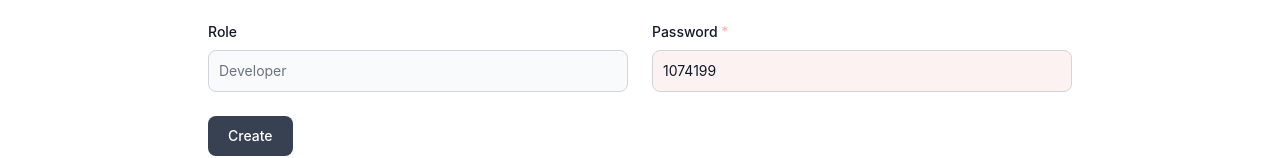
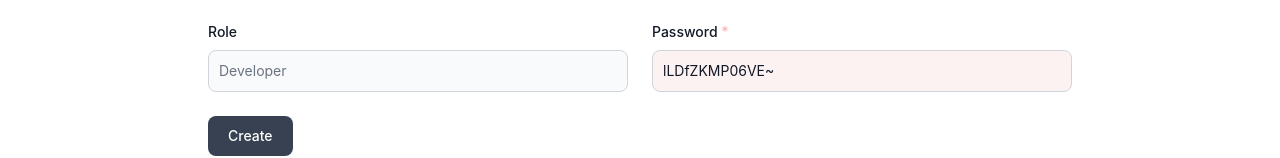
Before and after one commit to hamza-cskn/TeamManagement, a React (Create React App) app in the folder frontend/: page /users/create in a window 1280 px wide. Shown: the part 478-636 px from the top of the page. Built offline with nearby package versions, Linux system fonts and the light colour scheme; sample sign-in values are in the browser's storage; what editorjs-inline-tool would draw is missing.

Commit message:
refactor: rename password generator and improve it to generate complex passwords

```diff
--- a/frontend/src/pages/users/UserCreatePage.js
+++ b/frontend/src/pages/users/UserCreatePage.js
@@ -2,8 +2,12 @@ import {BreadcrumbComponent, FooterComponent, NavbarComponent, Stepper} from "..
 import {useNavigate} from "react-router-dom";
 import {authorizedFetch} from "../../auth/AuthHandler";
 
-const generateTempPassword = () => {
-    return Math.floor(Math.random() * 1e6 + 1e5).toString();
+const generatePassword = () => {
+    const characters = 'ABCDEFGHIJKLMNOPQRSTUVWXYZabcdefghijklmnopqrstuvwxyz0123456789*!~ %';
+    let result = '';
+    for (let i = 0; i < 13; i++)
+        result += characters.charAt(Math.floor(Math.random() * characters.length));
+    return result;
 }
 
 export function UserCreatePage()
@@ -116,7 +120,7 @@ function CreateForm({backupData}) {
                                className="focus:outline-none bg-red-50 border border-gray-300 text-gray-900 text-sm rounded-lg
                                focus:ring-gray-300 focus:border-gray-300 block w-full p-2.5 dark:bg-gray-700 dark:border-gray-600
                                dark:placeholder-gray-400 dark:text-white dark:focus:ring-primary-500 dark:focus:border-primary-500"
-                               placeholder="••••••••" required defaultValue={generateTempPassword()}/>
+                               placeholder="••••••••" required defaultValue={generatePassword()}/>
                     </div>
                 </div>
                 <button type="submit"
```
